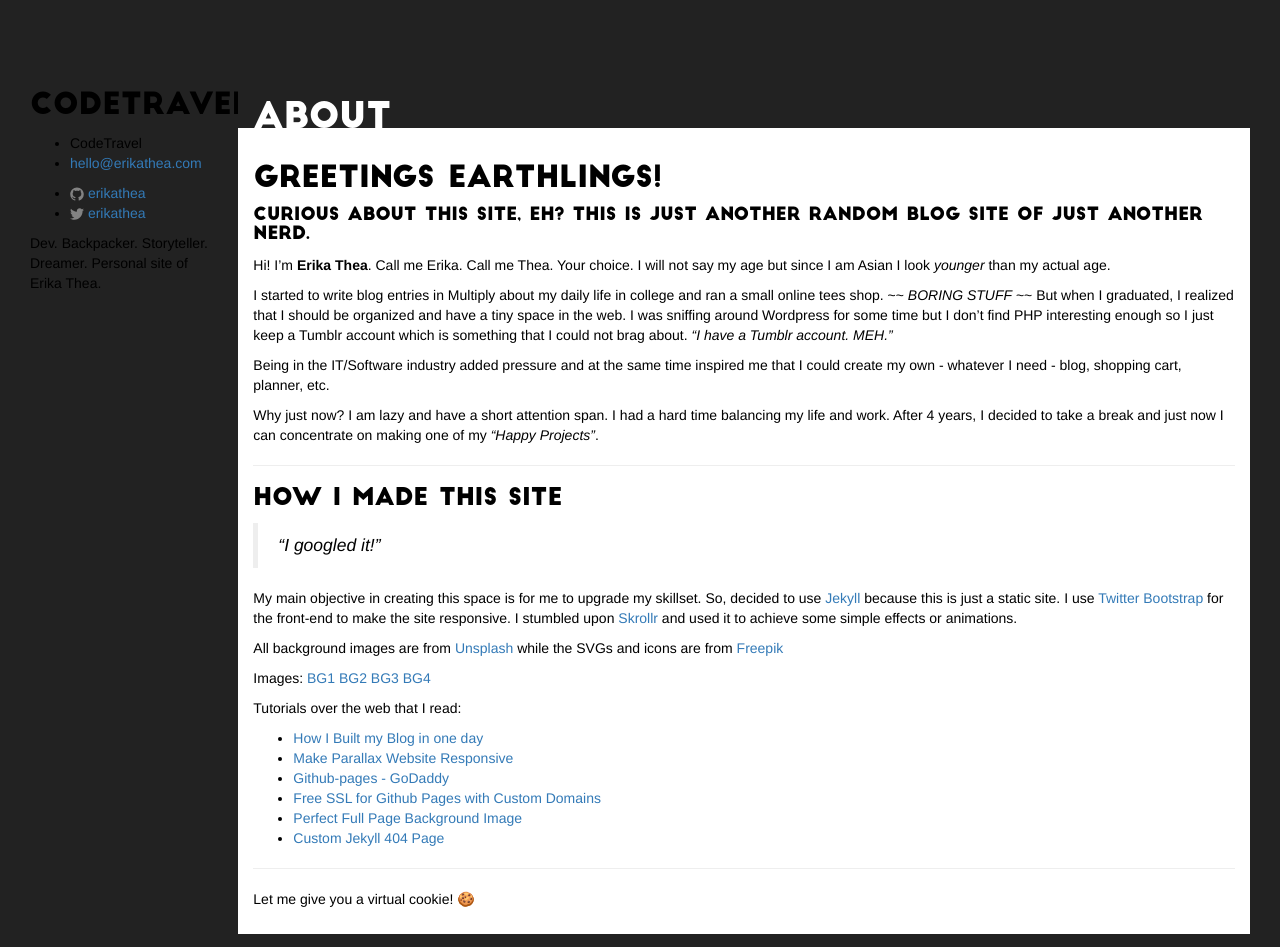
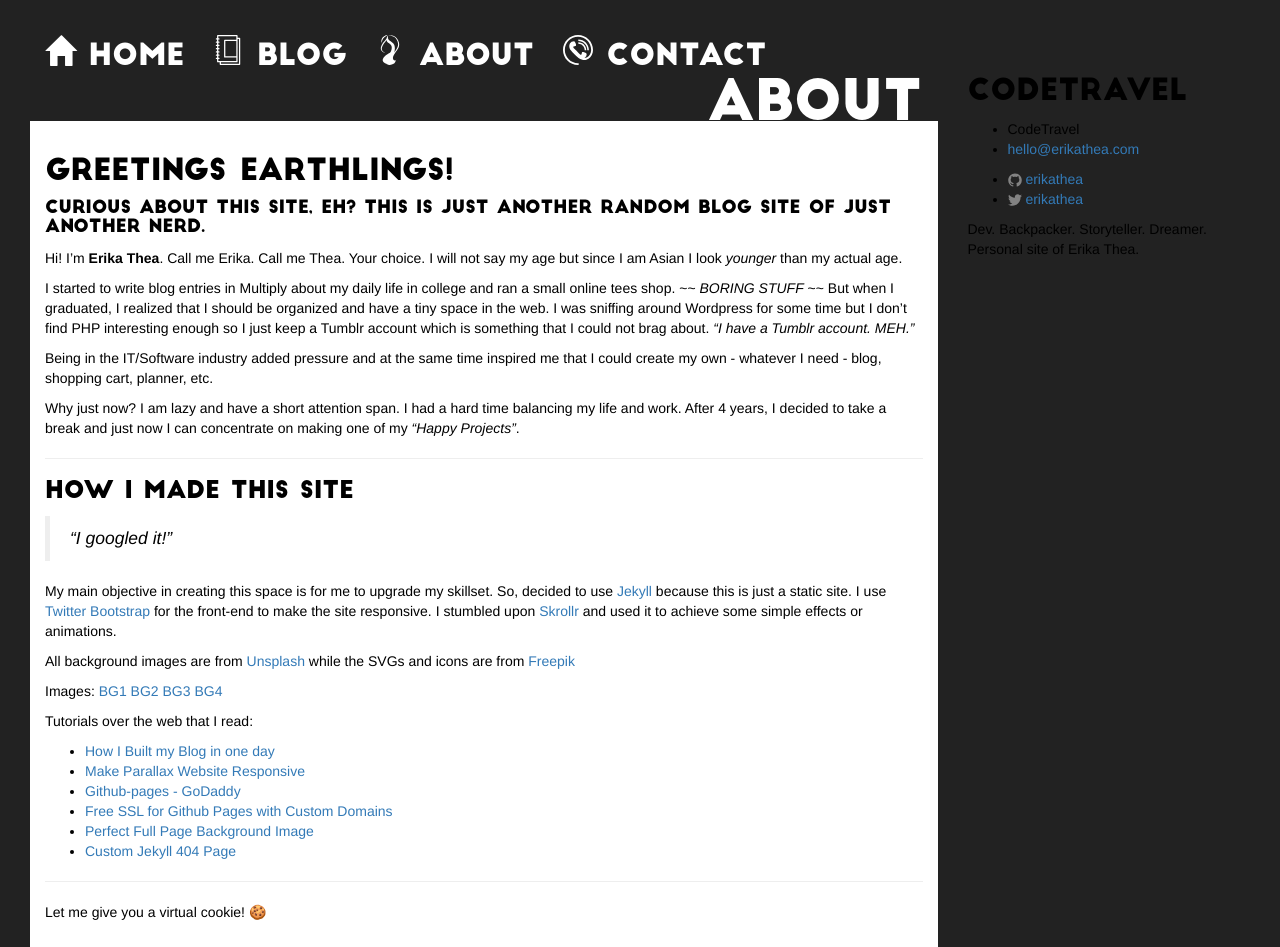
Before and after one commit to erikathea/erikathea.github.io, a Jekyll site: the page built from about.md, in a window 1280 px wide. Built offline with Jekyll 4.4.1, drawn with Linux system fonts in a browser that asks for light colours; emoji names are drawn with the system emoji font; Markdown is read by kramdown in place of the engine named in the settings.

Commit message:
added initial blog page, added link to contact, updated navbar

```diff
--- a/_includes/navbar.html
+++ b/_includes/navbar.html
@@ -1,18 +1,16 @@
 <div class="container-fluid">
   <ul class="list-inline list-unstyled" role="navigation">
       <li>
-        <a href="{{ site.baseurl }}/" class="navbar-brand">
-          {{ site.title }}<span class="sr-only">(current)</span>
-        </a>
+        <a href="{{ site.baseurl }}/" class="page-link navbar-brand"><h2><span class="glyphicon glyphicon-home"></span> Home</h2></a>
       </li>
       <li>
-        <a href="{{ site.baseurl }}/" class="navbar-brand">Home <span class="sr-only">(current)</span></a>
+        <a class="page-link navbar-brand" href="{{ site.baseurl }}/blog" ><h2><span>{% include svg/notebook.html %}</span> Blog</h2></a>
       </li>
       <li>
-        <a class="page-link navbar-brand" href="{{ site.baseurl }}/blog" >Blog</a>
+        <a class="page-link navbar-brand" href="{{ site.baseurl }}/about"><h2><span>{% include svg/girl.html %}</span> About</h2></a>
       </li>
       <li>
-        <a class="page-link navbar-brand" href="{{ site.baseurl }}/about">About</a>
+        <a class="page-link navbar-brand" href="{{ site.baseurl }}/contact"><h2><span>{% include svg/contact.html %}</span> Contact</h2></a>
       </li>
   </ul>
 </div>
--- a/_includes/side-panel.html
+++ b/_includes/side-panel.html
@@ -1,5 +1,4 @@
-<!-- TODO -->
-<footer class="site-footer col-md-2 col-xs-12">
+<footer class="site-footer col-md-3 col-xs-12">
 
   <div class="wrapper">
 
--- a/_layouts/default.html
+++ b/_layouts/default.html
@@ -1,5 +1,5 @@
 <!DOCTYPE html>
-<html>
+<html class="no-js" lang="en">
 
   {% include head.html %}
 
@@ -8,14 +8,19 @@
       <p class="browserupgrade">You are using an <strong>outdated</strong> browser. Please <a href="http://browsehappy.com/">upgrade your browser</a> to improve your experience.</p>
     <![endif]-->
 
-    {% include side-panel.html %}
+    <header class="site-header col-md-12">
+      <nav class="navbar navbar-static-top pull-left" >
+        {% include navbar.html %}
+      </nav>
+    </header>
 
-    <div class="page-content col-md-10 col-xs-12">
+    <div class="page-content col-md-9 col-xs-12">
       <div class="wrapper">
         {{ content }}
       </div>
     </div>
 
+    {% include side-panel.html %}
     {% include scripts.html %}
 
   </body>
--- a/_layouts/index.html
+++ b/_layouts/index.html
@@ -10,7 +10,7 @@
 
     <header class="site-header">
       <nav class="navbar navbar-default navbar-fixed-bottom" >
-        {% include navbar.html %}
+        {% include index/navbar.html %}
       </nav>
     </header>
 
--- a/_layouts/page.html
+++ b/_layouts/page.html
@@ -4,7 +4,7 @@ layout: default
 <div class="post">
 
   <header class="post-header col-md-12 col-xs-12">
-    <h1 class="post-title">{{ page.title }}</h1>
+    <h1 class="post-title text-right">{{ page.title }}</h1>
   </header>
 
   <article class="post-content col-md-12 col-xs-12">
--- a/css/main.scss
+++ b/css/main.scss
@@ -9,26 +9,44 @@ $black-transparent: rgba(0, 0, 0, 0.65);
 $background-black: #222;
 $blue: rgba(31, 99, 158, 1.0);
 
-body { padding-top: 70px; }
-
 header {
-  nav {
-    li {
-      a.page-link:hover, a.navbar-brand:active {
+  nav.navbar-static-top {
+    margin-bottom: 0px !important;
+    ul{
+      margin-bottom: 0px !important;
+      li {
+        a {
+          color: $white;
+          -webkit-tap-highlight-color: $blue !important;
+          .icon {
+            display: inline;
+            svg {
+              width: 1em;
+              height: 1em;
+              path { fill: $white; }
+            }
+          }
+        }
+        a:hover {
+          color: $blue !important;
+        }
+      }
+      li:hover {
         color: $blue !important;
+        .icon svg path { fill: $blue; }
       }
     }
   }
 }
 
 .page-content {
-  margin-top: 10px;
   .post-header {
     background: $background-black;
     margin-bottom: 0px;
     color: $white;
     h1 {
-      margin-bottom: 0px;
+      margin-bottom: -5px;
+      font-size: 4em;
     }
   }
   .post-content {
```
Also changed, not shown: _includes/index/navbar.html (added, +18 -0 lines), scribble.md (added, +25 -0 lines).
